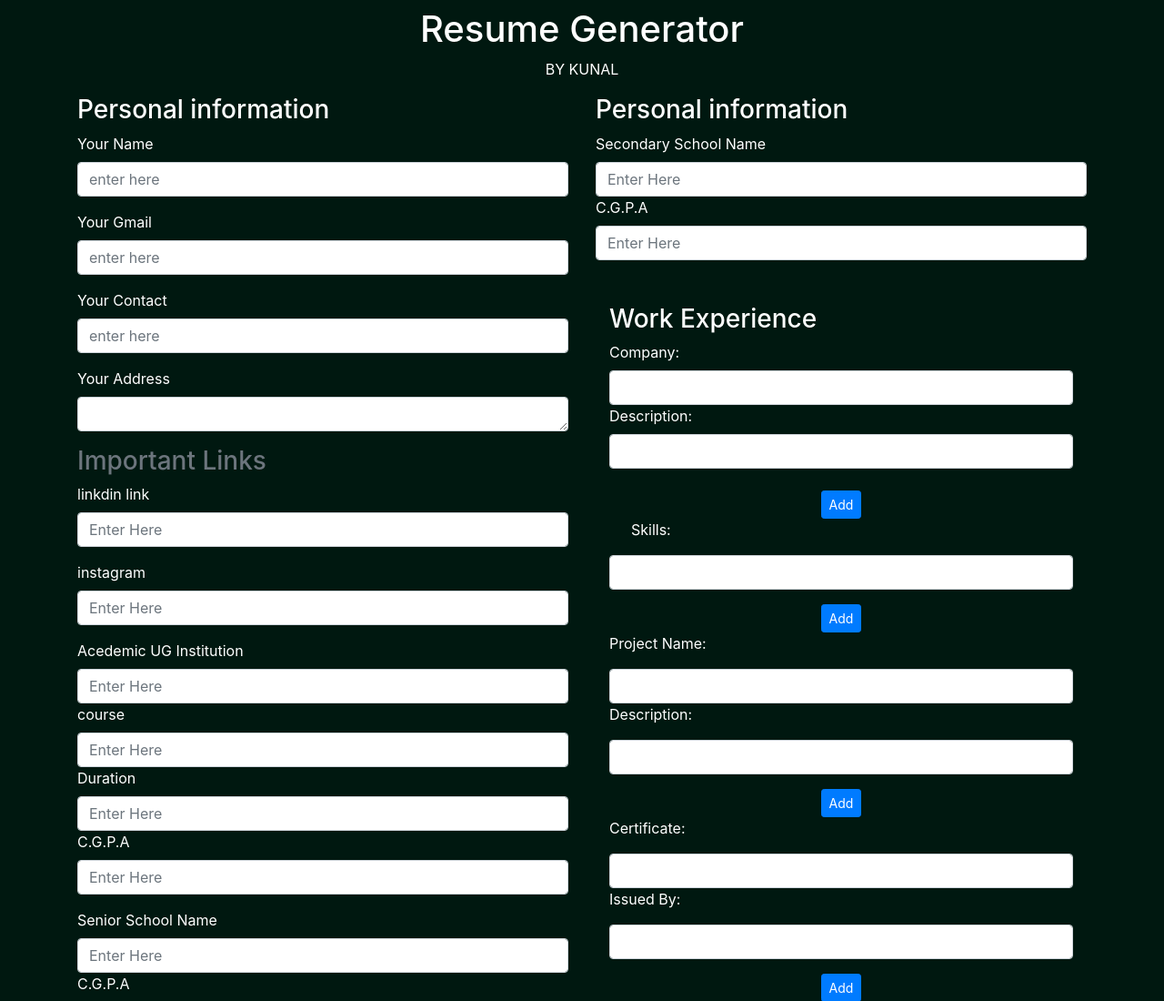
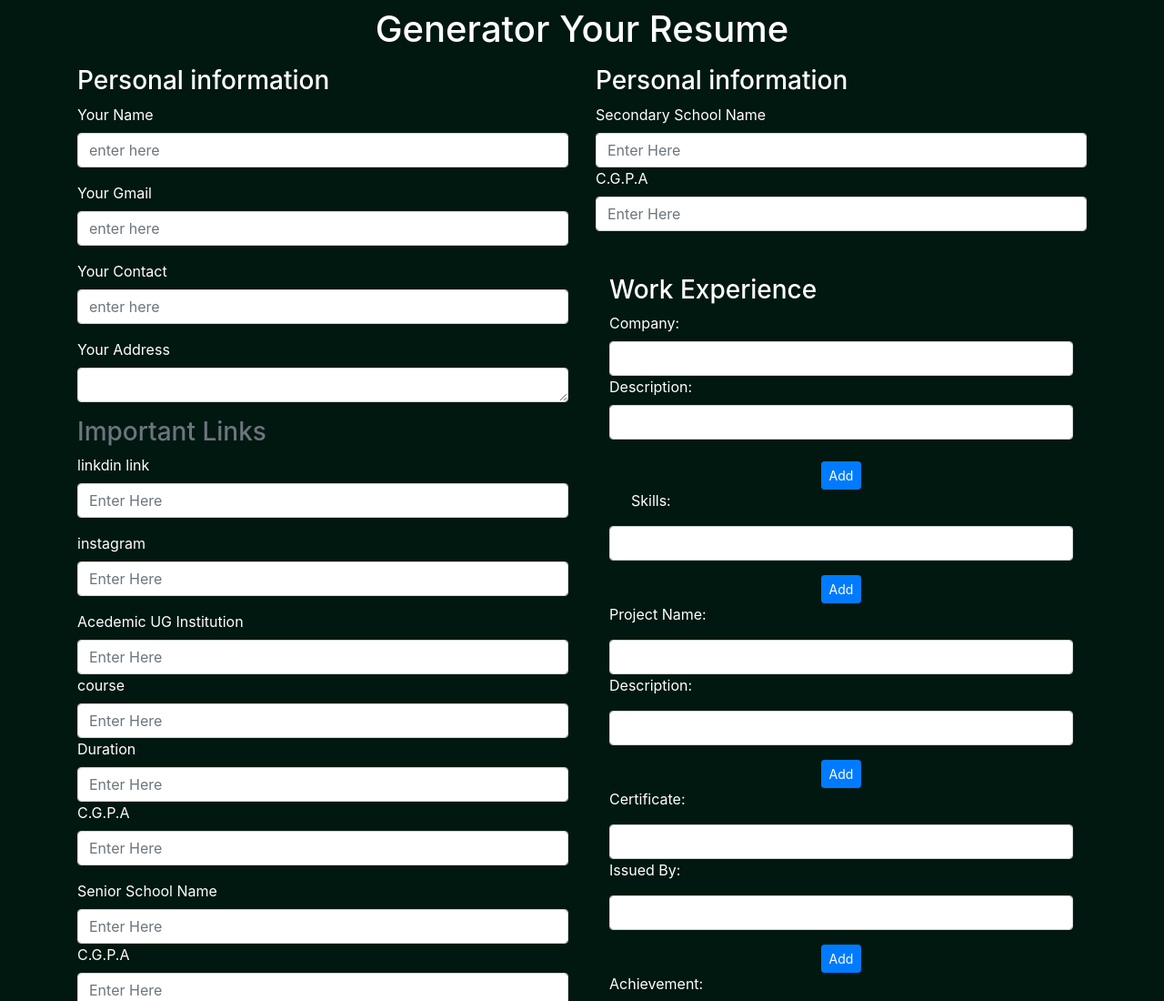
Before and after one commit to Kunal8615/Resume_builder, a website: page index.html in a window 1280 px wide. Shown: the top 1100 px of the page at 91% size. Drawn offline with nearby package versions, Linux system fonts and the light colour scheme.

Commit message:
change heading

```diff
--- a/index.html
+++ b/index.html
@@ -22,8 +22,8 @@
 <body style="background-color: rgb(0, 24, 16); color: white;">
 
   <div class="div container" id="maindiv">
-    <h1 class="text-center my-2">Resume Generator</h1>
-    <p class="text-center">BY KUNAL</p>
+    <h1 class="text-center my-2">Generator Your Resume</h1>
+    <p class="text-center"></p>
 
     <div class="row">
 
```
